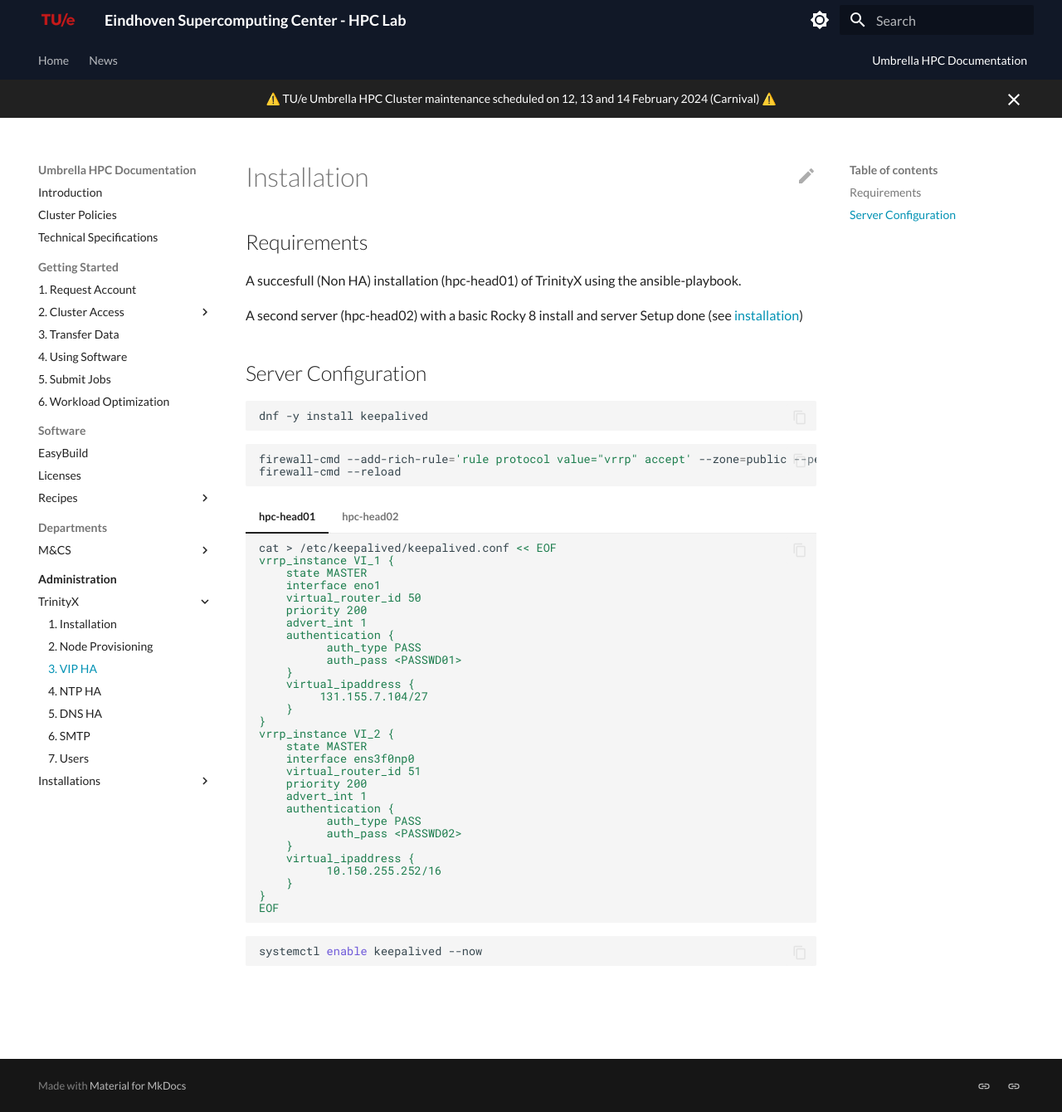
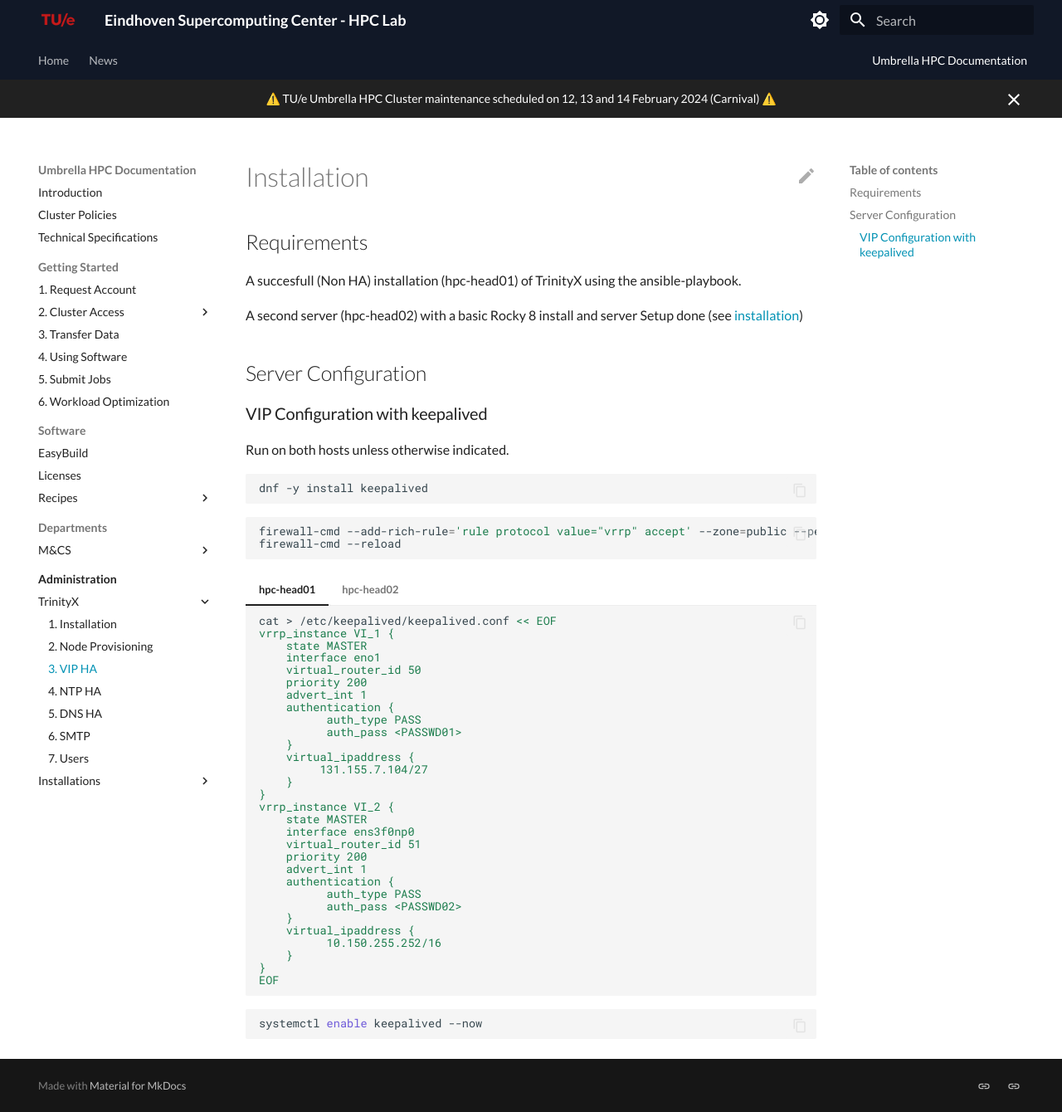
Before and after one commit to gferhpc/supercomputing.tue.nl, an MkDocs documentation site: the page built from pages/documentation/administration/trinityx/keepalived.md, in a window 1280 px wide and 1340 px high. Shown: the whole window at 83% size. Built offline with MkDocs 1.6.1 and Material for MkDocs 9.7.7, drawn with Linux system fonts in a browser that asks for light colours.

Commit message:
Update keepalived.md

````diff
--- a/pages/documentation/administration/trinityx/keepalived.md
+++ b/pages/documentation/administration/trinityx/keepalived.md
@@ -7,6 +7,11 @@
 A second server (hpc-head02) with a basic Rocky 8 install and server Setup done (see [installation](https://supercomputing.tue.nl/documentation/administration/trinityx/installation/))
 
 ## Server Configuration
+
+### VIP Configuration with keepalived
+
+Run on both hosts unless otherwise indicated.
+
 
 ```shell
 dnf -y install keepalived
````
